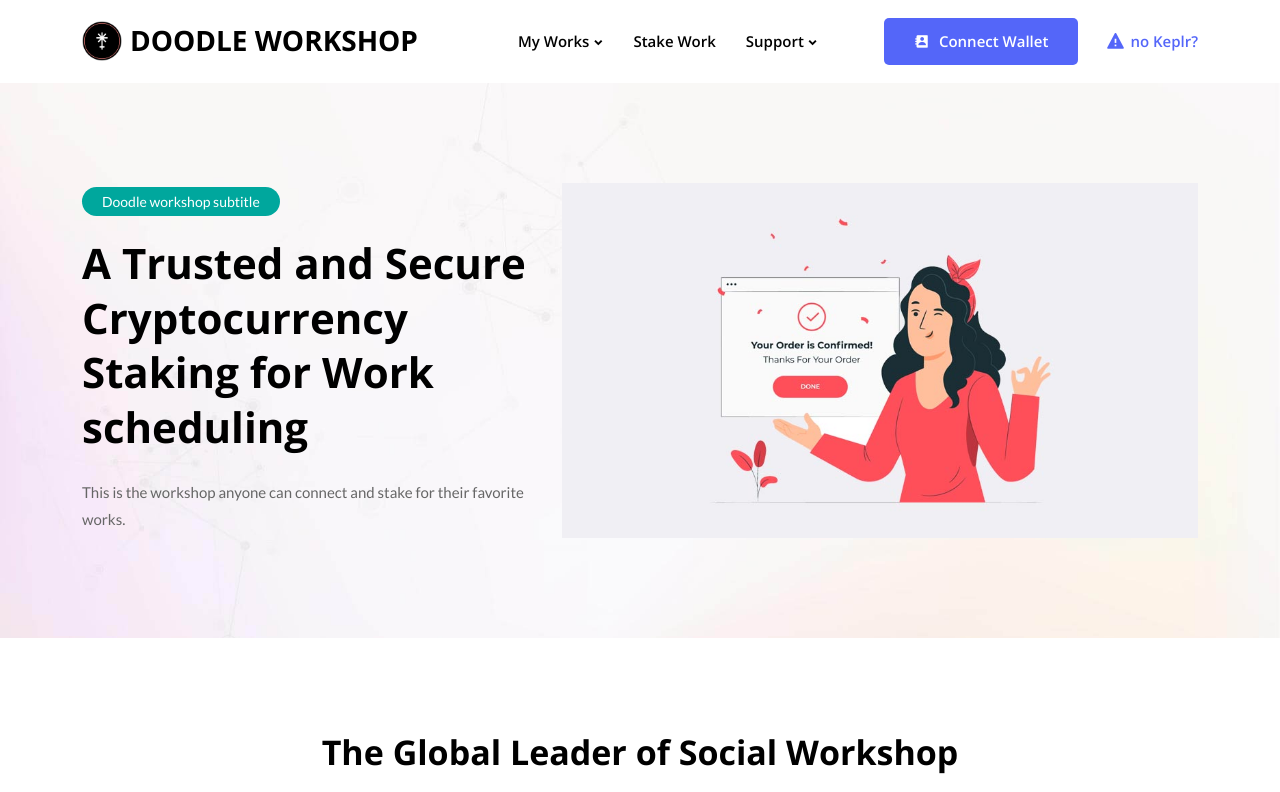
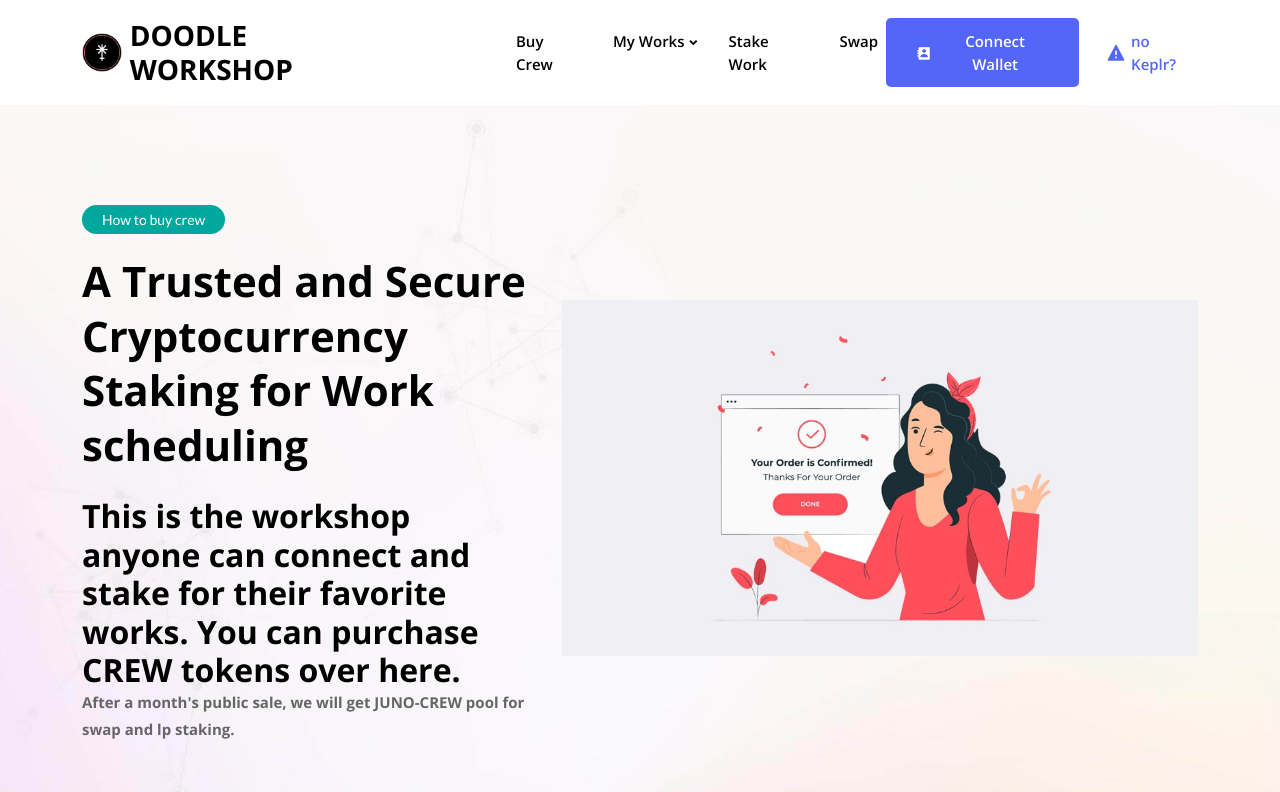
Before and after one commit to elitexpro/doodleworkhop-novisfrontend, a Next.js app: page / in a window 1280 px wide. Shown: the top 792 px of the page. Built offline with nearby package versions, Linux system fonts and the light colour scheme.

Commit message:
publish commit

```diff
--- a/components/Home/Banner.tsx
+++ b/components/Home/Banner.tsx
@@ -7,12 +7,16 @@ const Banner = () => {
             <div className='col-xl-5 col-lg-6 col-md-12 p-0'>
               <div className='banner-wrapper-content'>
                 <span className='sub-title'>
-                  Doodle workshop subtitle
+                  How to buy crew
                 </span>
                 <h1>A Trusted and Secure Cryptocurrency Staking for Work scheduling</h1>
-                <p>
+                <h2>
                   This is the workshop anyone can connect and stake for their favorite works.
-                </p>
+                  You can purchase CREW tokens over here.
+                  <p>
+                  After a month's public sale, we will get JUNO-CREW pool for swap and lp staking.
+                  </p>
+                </h2>
               </div>
             </div>
             <div className='col-xl-7 col-lg-6 col-md-12 p-0'>
--- a/components/Layout/Navbar.tsx
+++ b/components/Layout/Navbar.tsx
@@ -140,6 +140,12 @@ const Navbar = () => {
                 }
 
                 <li className='nav-item megamenu support'>
+                  <Link href='https://fortis-airdrop.web.app/' activeClassName='active'>
+                    <a target="_blank" className='nav-link'>Buy Crew</a>
+                  </Link>
+
+                </li>
+                <li className='nav-item megamenu support'>
                   <Link href='#' activeClassName='active'>
                     <a className='dropdown-toggle nav-link'>My Works</a>
                   </Link>
@@ -170,45 +176,13 @@ const Navbar = () => {
                   </Link>
                 </li>
 
-                <li className='nav-item megamenu support'>
-                  <Link href='/faq' activeClassName='active'>
-                    <a className='dropdown-toggle nav-link'>Support</a>
+                <li className='nav-item'>
+                  <Link href='/swap' activeClassName='active'>
+                    <a className='nav-link'>Swap</a>
                   </Link>
-                  <ul className='dropdown-menu'>
-                    <li className='nav-item'>
-                      <Link href='/faq' activeClassName='active'>
-                        <a className='nav-link'>
-                          <i className='bx bx-info-circle'></i>
-                          FAQ
-                        </a>
-                      </Link>
-                    </li>
-                    <li className='nav-item'>
-                      <Link href='/guides' activeClassName='active'>
-                        <a className='nav-link'>
-                          <i className='bx bx-book'></i>
-                          Guides
-                        </a>
-                      </Link>
-                    </li>
-                    <li className='nav-item'>
-                      <Link href='/wallet' activeClassName='active'>
-                        <a className='nav-link'>
-                          <i className='bx bx-wallet'></i>
-                          Wallets
-                        </a>
-                      </Link>
-                    </li>
-                    <li className='nav-item'>
-                      <Link href='/about' activeClassName='active'>
-                        <a className='nav-link'>
-                          <i className='bx bx-group'></i>
-                          About Us
-                        </a>
-                      </Link>
-                    </li>
-                  </ul>
                 </li>
+
+
               </ul>
               <div className='others-option'>
                 <div className='d-flex align-items-center'>
```
Also changed, not shown: pages/swap.tsx (added, +21 -0 lines).
